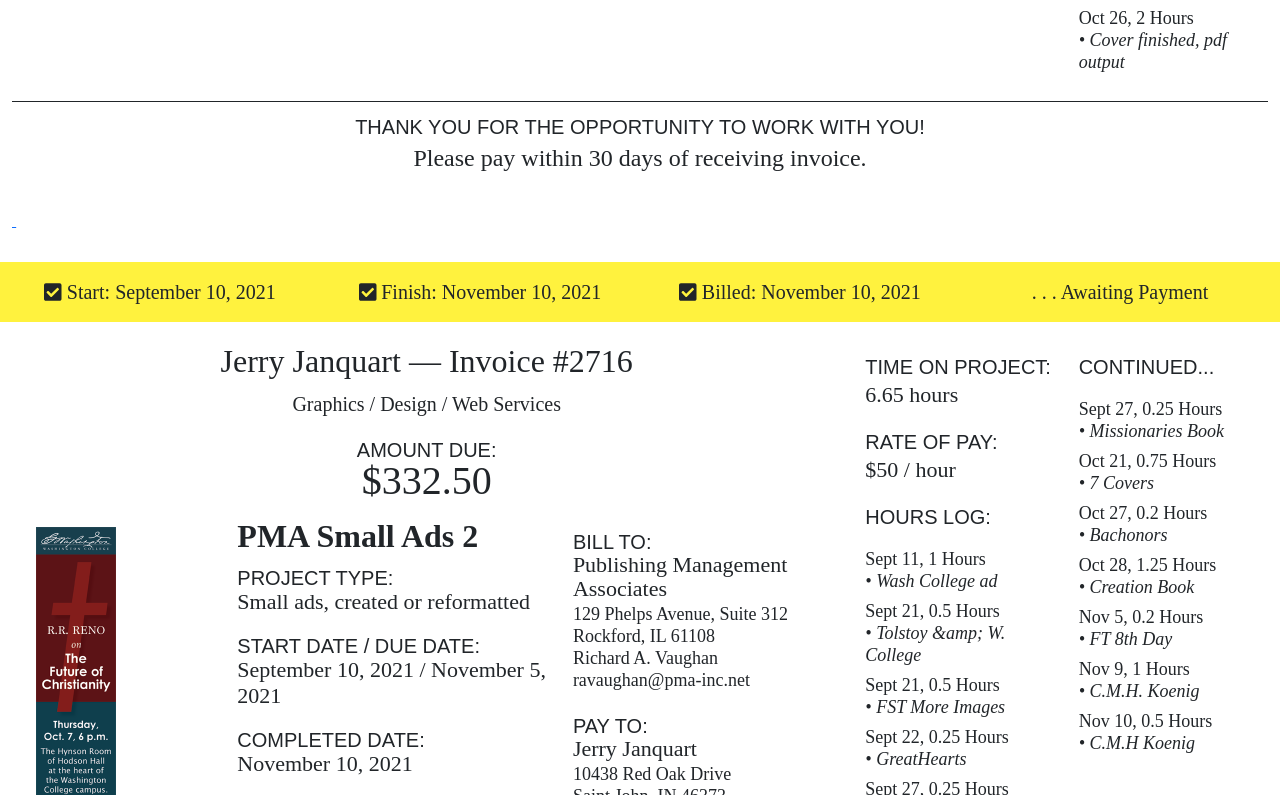
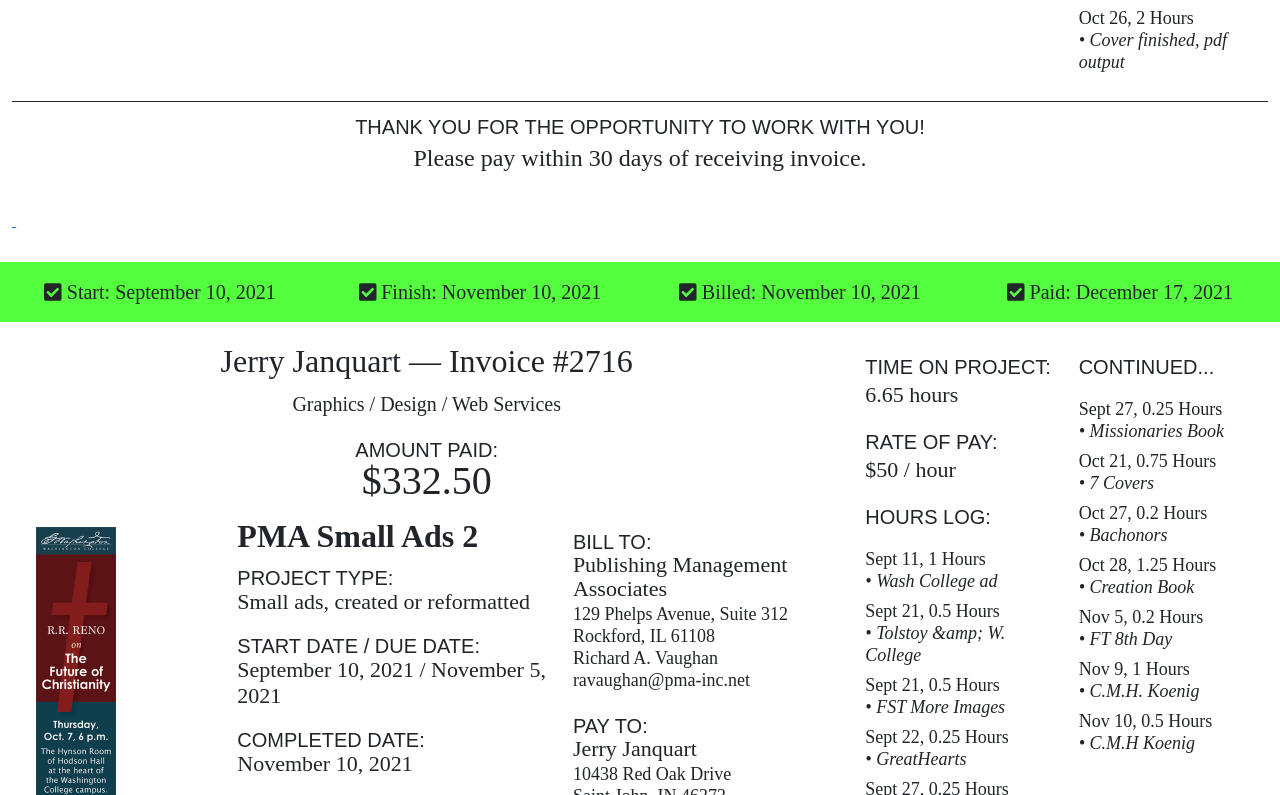
Before and after one commit to githubbjar/jobsx, a React (Create React App) app: page / in a window 1280 px wide. Shown: the part 1376-2171 px from the top of the page. Built offline with nearby package versions, Linux system fonts and the light colour scheme; what webfontloader would draw is missing.

Commit message:
closed out pma small jobs 2, fixed hours discrepancy in small jobs 3

```diff
--- a/src/components/App/data.js
+++ b/src/components/App/data.js
@@ -209,6 +209,7 @@ job2716.hours_logged[10] = {Date: "Nov 9", Hours: 1, Note: "C.M.H. Koenig"};
 job2716.hours_logged[11] = {Date: "Nov 10", Hours: .5, Note: "C.M.H Koenig"};
 job2716.completed_date = "November 10, 2021";
 job2716.date_billed = "November 10, 2021";
+job2716.date_paid = "December 17, 2021";
 job2716.thumbnail = true;
 jobs.push(job2716);
 
@@ -245,7 +246,7 @@ job2718.hours_logged[5] = {Date: "Dec 8", Hours: .5, Note: "FT ad revisions"};
 job2718.hours_logged[6] = {Date: "Dec 13", Hours: 1, Note: "St. Thomas"};
 job2718.hours_logged[7] = {Date: "Dec 14", Hours: .25, Note: "Ft ad flat Bork"};
 job2718.hours_logged[8] = {Date: "Dec 15", Hours: .25, Note: "Great Hearts"};
-job2718.hours_logged[9] = {Date: "Dec 17", Hours: 25, Note: "Artwork format (5)"};
+job2718.hours_logged[9] = {Date: "Dec 17", Hours: .5, Note: "Artwork format (5)"};
 jobs.push(job2718);
 //end the jobs
 //////////////////////////////////////////////////////////////////////////////////////////////////////////
```
